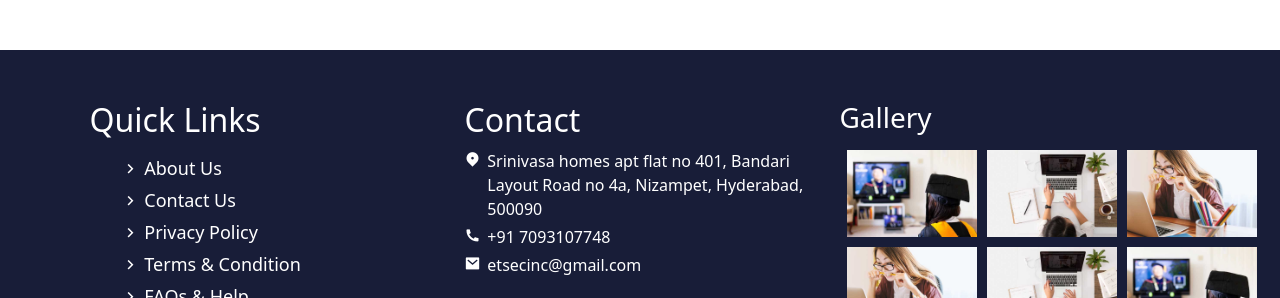
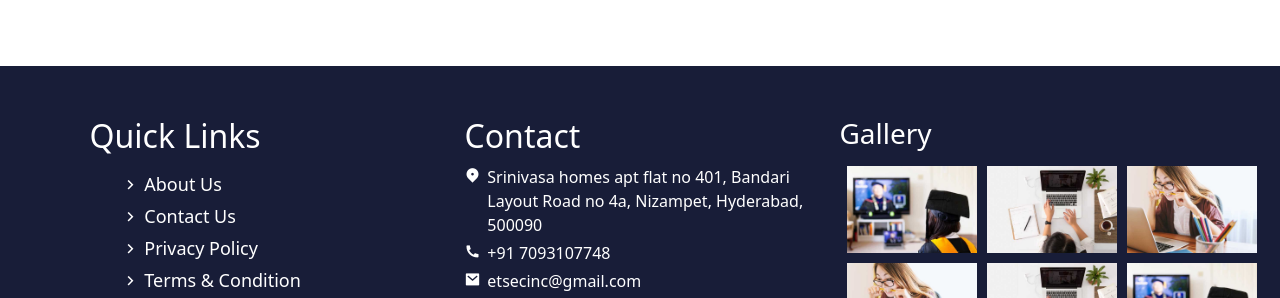
Before and after one commit to pkkrsingh877/Edtech, a plain HTML site: page etsec/Home/courses.html in a window 1280 px wide. Shown: the part 1347-1645 px from the top of the page. Drawn offline with nearby package versions, Linux system fonts and the light colour scheme.

Commit message:
footer fix

```diff
--- a/etsec/Home/courses.html
+++ b/etsec/Home/courses.html
@@ -325,7 +325,7 @@
       </div>
 
       <!-- footer section -->
-      <footer class="">
+      <footer  class="footer-container">
         <!-- quick link -->
         <div class="row footer-main">
           <div class="col-md-4 quick-section">
--- a/etsec/Home/style.css
+++ b/etsec/Home/style.css
@@ -286,10 +286,13 @@ body {
 
 footer{
 	background-color: #181D38;
+}
 
+.footer-container {
+  margin-top: 1rem;
 }
 .footer-main{
-  padding:4% 7%
+  padding:4% 7%;
 }
 
 .quick-section ul{
@@ -956,3 +959,7 @@ footer{
     width: auto;
   }
 }
+
+textarea {
+  resize: none;
+}
```
Also changed, not shown: etsec/Home/about.html (+1 -1 lines), etsec/Home/contact.html (+1 -1 lines).
